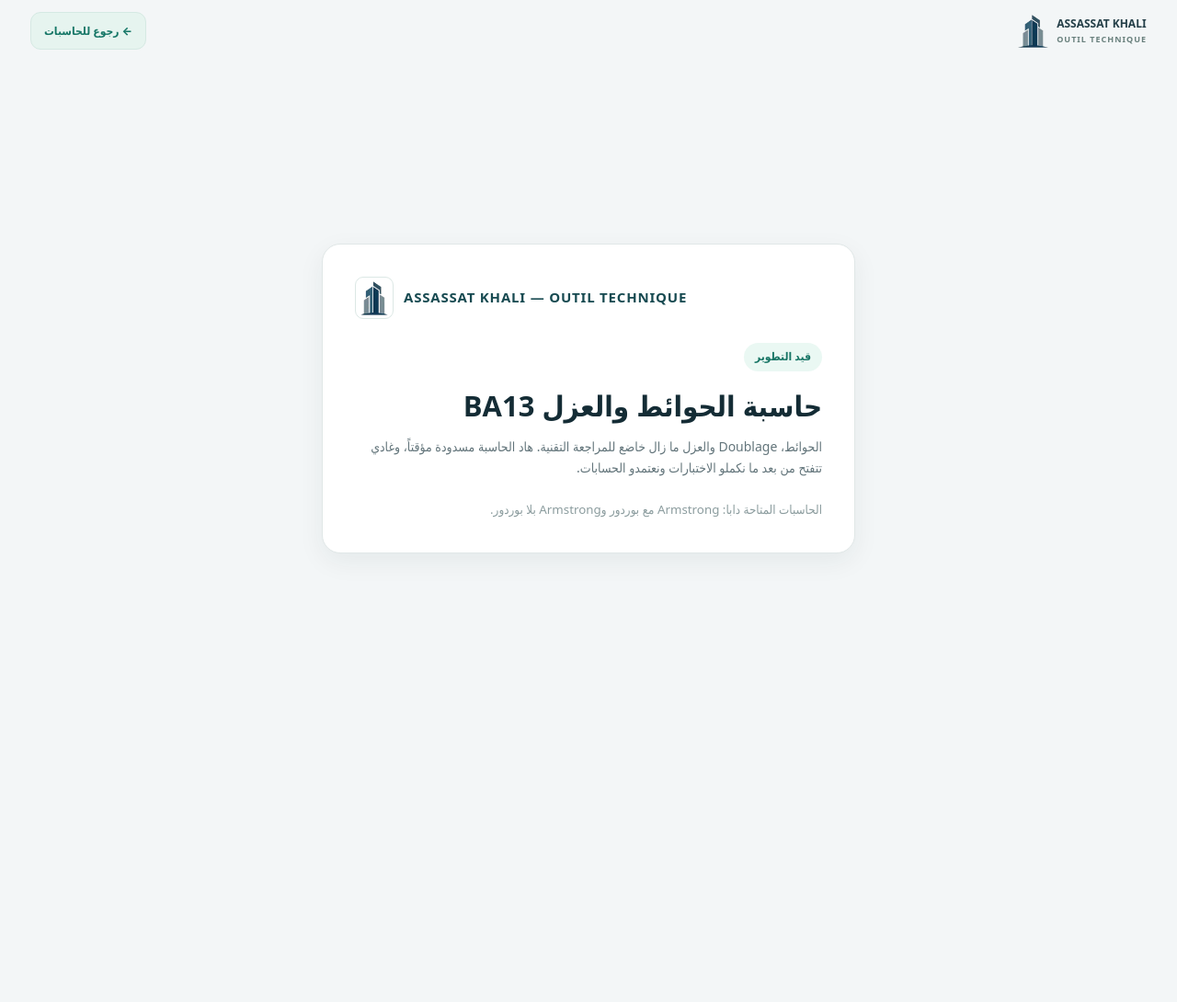
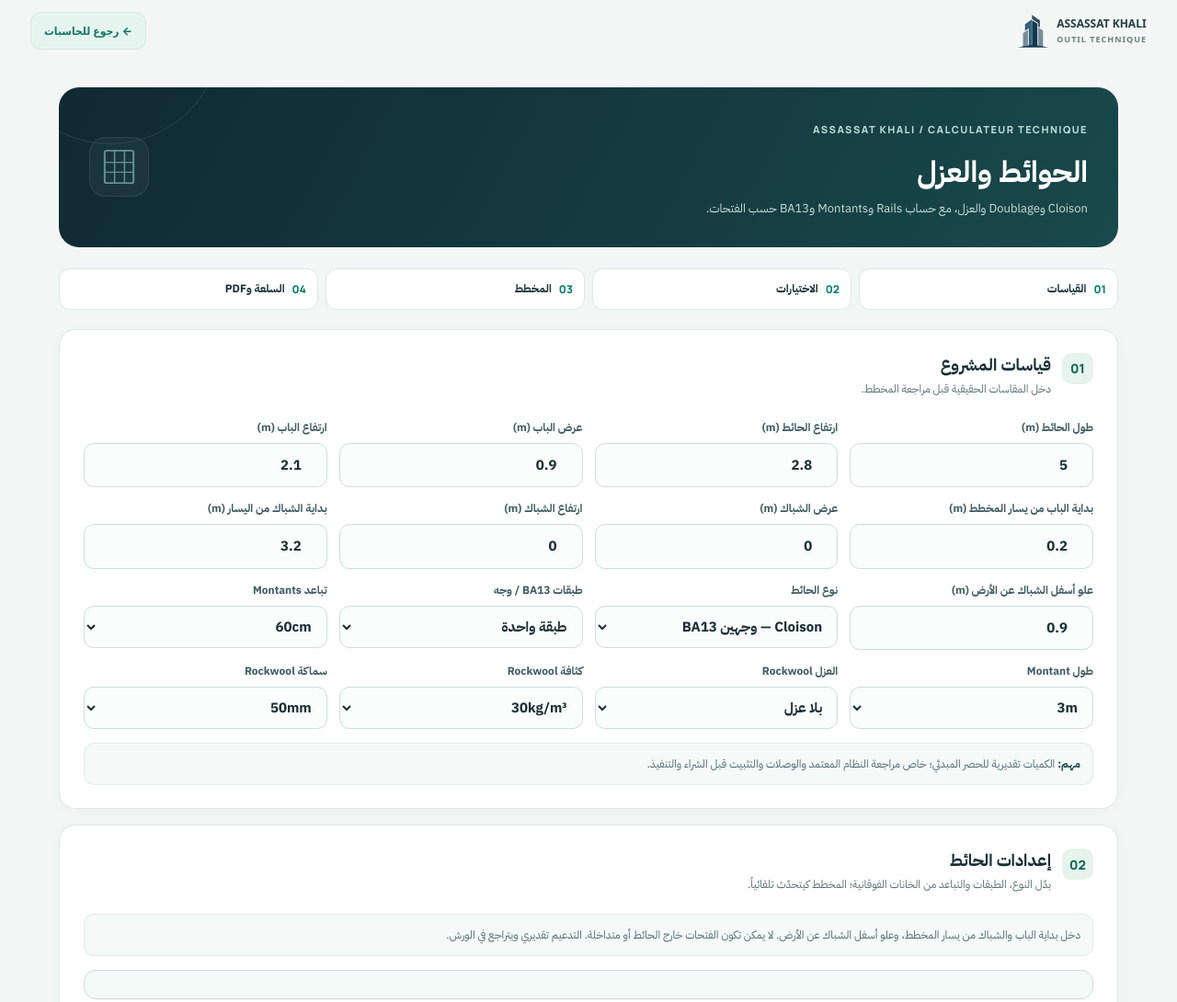
Before and after one commit to khaliyoussef5/assassat-khali-app, a website with bundled scripts: page public/calculators/walls/index.html in a window 1280 px wide. Shown: the top 1090 px of the page at 92% size. Before the commit the page ends 800 px from the top, so only its background shows below. Built offline with nearby package versions, Linux system fonts and the light colour scheme.

Commit message:
Enable existing walls and insulation calculator page

```diff
--- a/public/calculators/walls/index.html
+++ b/public/calculators/walls/index.html
@@ -1,44 +1,8 @@
 <!doctype html>
-<html lang="ar" dir="rtl">
-<head>
-<!-- Google tag (gtag.js) -->
-<script async src="https://www.googletagmanager.com/gtag/js?id=G-E8P48Z2PYQ"></script>
-<script>
-  window.dataLayer = window.dataLayer || [];
-  function gtag(){dataLayer.push(arguments);}
-  gtag('js', new Date());
-
-  gtag('config', 'G-E8P48Z2PYQ');
-</script>
-
-<meta charset="utf-8"><meta name="viewport" content="width=device-width, initial-scale=1">
+<html lang="ar" dir="rtl"><head>
+<meta charset="utf-8"><meta name="viewport" content="width=device-width,initial-scale=1">
+<meta name="theme-color" content="#122e35"><meta name="description" content="حاسبة الحوائط والعزل BA13 — ASSASSAT KHALI">
 <link rel="icon" type="image/webp" href="../../assets/logo-assassat-khali.webp">
-<link rel="stylesheet" href="../../assets/ak-calculator-nav.css">
-<meta name="robots" content="noindex,nofollow">
-<meta name="theme-color" content="#112c36">
-<title>حاسبة الحوائط والعزل BA13 — قيد التطوير | ASSASSAT KHALI</title>
-<style>
-:root{color-scheme:light}
-*{box-sizing:border-box}
-body{margin:0;min-height:100vh;display:flex;flex-direction:column;align-items:stretch;padding:0;background:#f3f6f7;color:#142c35;font-family:system-ui,-apple-system,"Segoe UI",Tahoma,Arial,sans-serif;line-height:1.7}
-main{max-width:580px;width:calc(100% - 36px);margin:auto;background:white;border:1px solid #e0e7e7;border-radius:20px;padding:35px;box-shadow:0 9px 28px #112c3610}
-.brand{display:flex;align-items:center;gap:11px;color:#174a51;font-weight:850;letter-spacing:.8px;direction:ltr;text-align:left;font-size:15px}
-.eyebrow{display:inline-block;color:#177565;background:#eaf8f3;border-radius:999px;padding:5px 12px;font-weight:850;font-size:12px;margin-top:26px}
-h1{font-size:clamp(23px,5vw,31px);margin:15px 0 10px;line-height:1.45}
-p{color:#63757b;font-size:14px;margin:0 0 22px}
-a{display:inline-flex;justify-content:center;align-items:center;min-height:48px;background:#166e65;border-radius:12px;color:white;text-decoration:none;padding:11px 23px;font-weight:800}
-a:focus-visible{outline:3px solid #62cbbb;outline-offset:3px}
-small{display:block;margin-top:19px;color:#8b9c9e}
-</style>
-</head>
-<body>
-<nav class="ak-calculator-nav" aria-label="التنقل بين الحاسبات"><a class="ak-calculator-nav__home" href="../../" aria-label="الرئيسية ASSASSAT KHALI"><img src="../../assets/logo-assassat-khali.webp" alt="" width="34" height="36"><span>ASSASSAT KHALI<small>OUTIL TECHNIQUE</small></span></a><a class="ak-calculator-nav__back" href="../../">← رجوع للحاسبات</a></nav>
-<main>
-<div class="brand"><img src="../../assets/logo-assassat-khali.webp" width="42" height="46" alt="" style="object-fit:contain;background:#fff;border:1px solid #dce8e5;border-radius:9px;padding:3px">ASSASSAT KHALI — OUTIL TECHNIQUE</div>
-<span class="eyebrow">قيد التطوير</span>
-<h1>حاسبة الحوائط والعزل BA13</h1>
-<p>الحوائط، Doublage والعزل ما زال خاضع للمراجعة التقنية. هاد الحاسبة مسدودة مؤقتاً، وغادي تتفتح من بعد ما نكملو الاختبارات ونعتمدو الحسابات.</p>
-<small>الحاسبات المتاحة دابا: Armstrong مع بوردور وArmstrong بلا بوردور.</small>
-</main>
-</body>
-</html>
+<title>حاسبة الحوائط والعزل BA13 | ASSASSAT KHALI</title>
+<link rel="stylesheet" href="../../assets/ak-tools.css"><link rel="stylesheet" href="../../assets/ak-classic.css"><link rel="stylesheet" href="../../assets/ak-calculator-nav.css">
+</head><body data-calculator="walls"><script type="module" src="../../assets/ak-app.mjs"></script></body></html>
```
